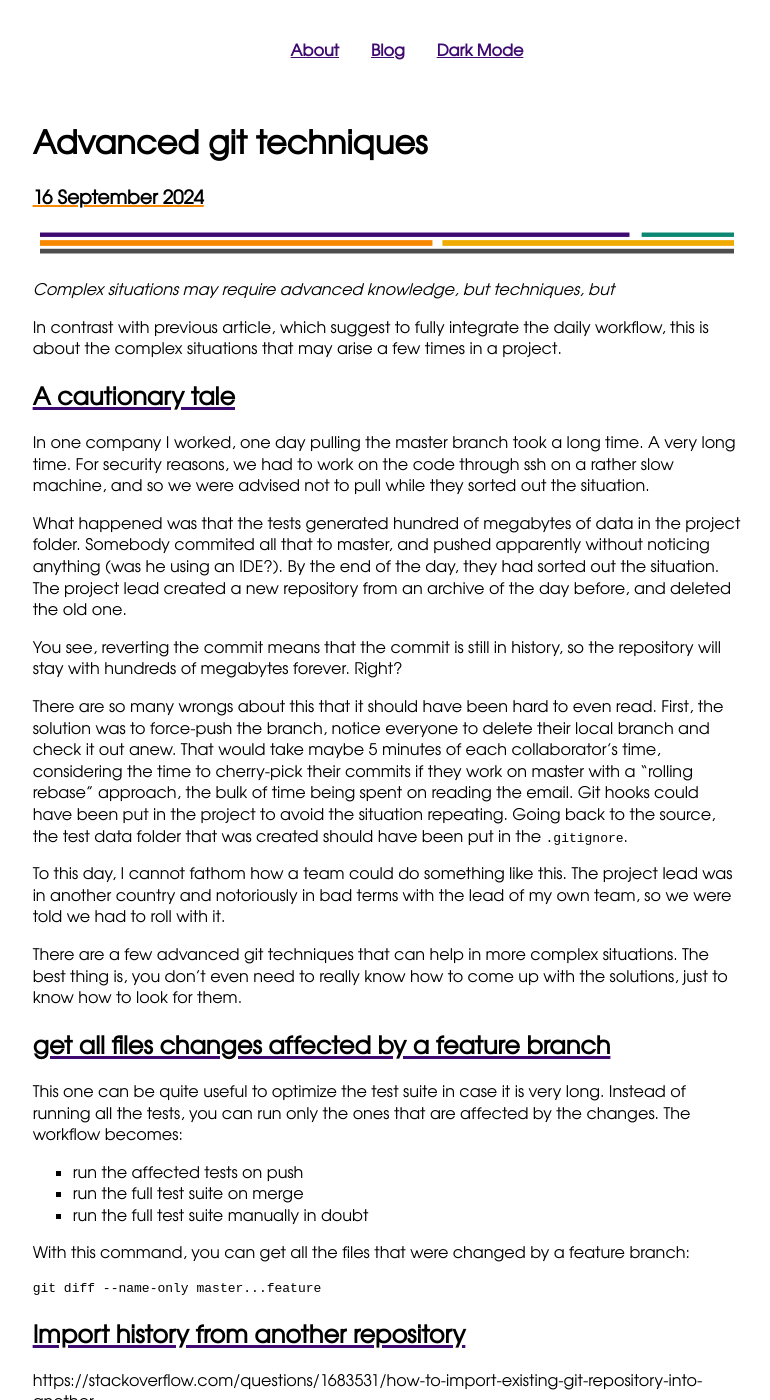
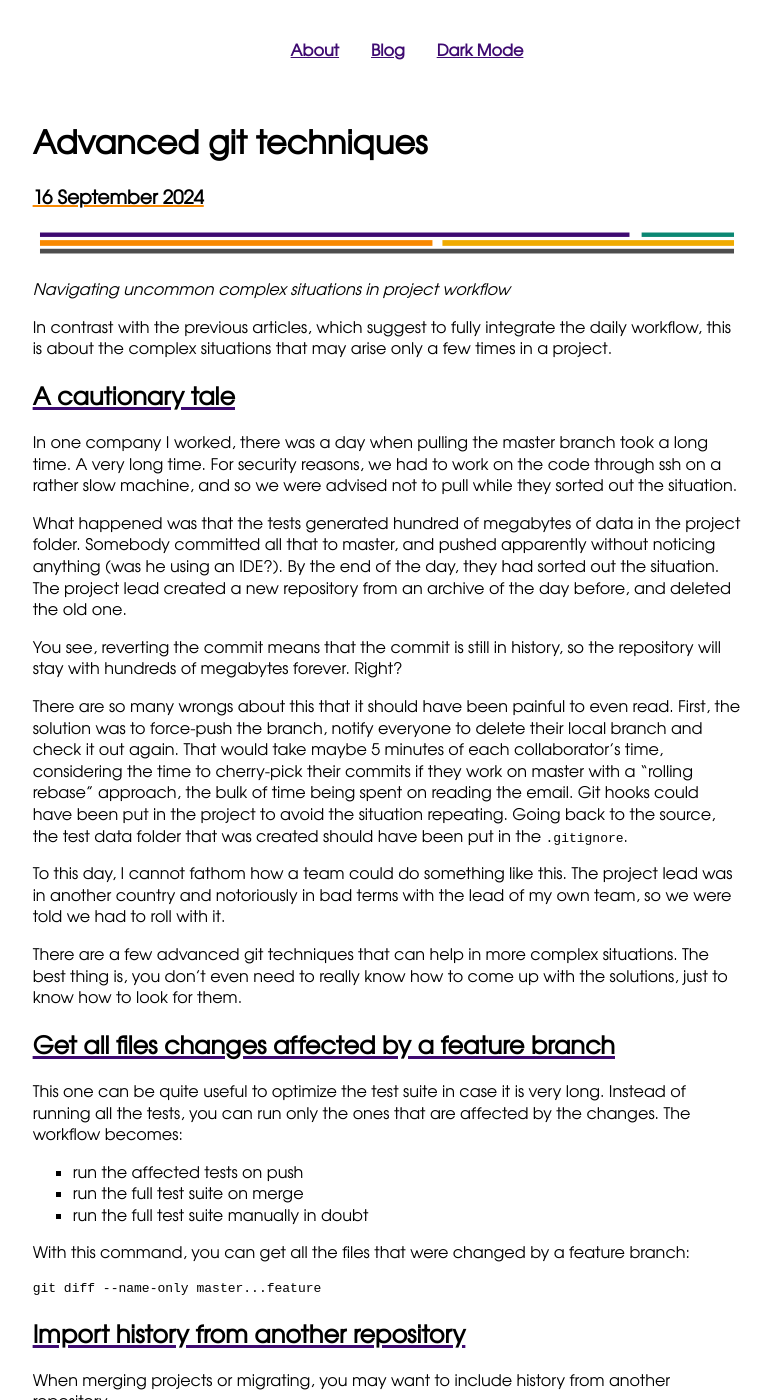
Before and after one commit to lambdao-dev/lambdao-dev.github.io, a Jekyll site: the page built from _posts/2024-09-16-AdvancedGit.md, in a window 1280 px wide and 1400 px high. Shown: the whole window, without its empty margins (253-1023 px from the left). Built offline with Jekyll 4.4.1, drawn with Linux system fonts in a browser that asks for light colours; some of the changed text lies outside the part shown.

Commit message:
[Typos] Suggested changes for AdvancedGit.

````diff
--- a/_posts/2024-09-16-AdvancedGit.md
+++ b/_posts/2024-09-16-AdvancedGit.md
@@ -4,26 +4,27 @@
 image: /assets/img/lambdao_preview.webp
 ---
 
-_Complex situations may require advanced knowledge, but  techniques, but_
+<!-- Complex situations may require advanced knowledge, but  techniques, but_ -->
+_Navigating uncommon complex situations in project workflow_
 
-In contrast with previous article, which suggest to fully integrate the daily workflow, this is about the complex situations that may arise a few times in a project.
+In contrast with the previous articles, which suggest to fully integrate the daily workflow, this is about the complex situations that may arise only a few times in a project.
 
 ## A cautionary tale
 
-In one company I worked, one day pulling the master branch took a long time.
+In one company I worked, there was a day when pulling the master branch took a long time.
 A very long time.
 For security reasons, we had to work on the code through ssh on a rather slow machine, and so we were advised not to pull while they sorted out the situation.
 
 What happened was that the tests generated hundred of megabytes of data in the project folder.
-Somebody commited all that to master, and pushed apparently without noticing anything (was he using an IDE?).
+Somebody committed all that to master, and pushed apparently without noticing anything (was he using an IDE?).
 By the end of the day, they had sorted out the situation.
 The project lead created a new repository from an archive of the day before, and deleted the old one.
 
 You see, reverting the commit means that the commit is still in history, so the repository will stay with hundreds of megabytes forever.
 Right?
 
-There are so many wrongs about this that it should have been hard to even read.
-First, the solution was to force-push the branch, notice everyone to delete their local branch and check it out anew.
+There are so many wrongs about this that it should have been painful to even read.
+First, the solution was to force-push the branch, notify everyone to delete their local branch and check it out again.
 That would take maybe 5 minutes of each collaborator's time, considering the time to cherry-pick their commits if they work on master with a "rolling rebase" approach, the bulk of time being spent on reading the email.
 Git hooks could have been put in the project to avoid the situation repeating.
 Going back to the source, the test data folder that was created should have been put in the `.gitignore`.
@@ -34,7 +35,7 @@
 There are a few advanced git techniques that can help in more complex situations.
 The best thing is, you don't even need to really know how to come up with the solutions, just to know how to look for them.
 
-## get all files changes affected by a feature branch
+## Get all files changes affected by a feature branch
 
 This one can be quite useful to optimize the test suite in case it is very long.
 Instead of running all the tests, you can run only the ones that are affected by the changes.
@@ -51,13 +52,26 @@
 
 ## Import history from another repository
 
-https://stackoverflow.com/questions/1683531/how-to-import-existing-git-repository-into-another
+When merging projects or migrating, you may want to include history from another repository.
+
+This (regularly edited) discussion provides different methods for this:
+[Stack Overflow - How to import existing Git repository into another?](https://stackoverflow.com/questions/1683531/how-to-import-existing-git-repository-into-another)
 
 
 ## Cherry-pick all commits affecting a given folder
 
+The following command displays the commit history for a specific folder (or path) in a repository:
 ```bash
 git log --oneline --name-only --follow -- path/to/folder
+```
+[Stack Overflow - How to show Git log history (i.e., all the related commits) for a sub directory of a Git repository](https://stackoverflow.com/questions/16343659/how-to-show-git-log-history-i-e-all-the-related-commits-for-a-sub-directory)
+
+From there, cherry-pick those commits, for example in a bash script:
+
+```bash
+for commit in $(git log --oneline --name-only --follow -- path/to/folder); do
+  git cherry-pick $commit
+done
 ```
 
 ## Overwrite the author in all the git history
@@ -66,6 +80,12 @@
 There can be a variety of reasons for this, but the most common one is that the email address was wrong.
 This can be done with the following command:
 
+```bash
+git rebase -r --root --exec "git commit --amend --no-edit --author 'New Author Name <email@address.example>'"
+```
+
+[Stack Overflow - How do I change the author and committer name/email for multiple commits?](https://stackoverflow.com/questions/750172/how-do-i-change-the-author-and-committer-name-email-for-multiple-commits)
+
 ## Complicated situations have a simple solution
 
 With git, there is never a (good) reason to panic.
````
